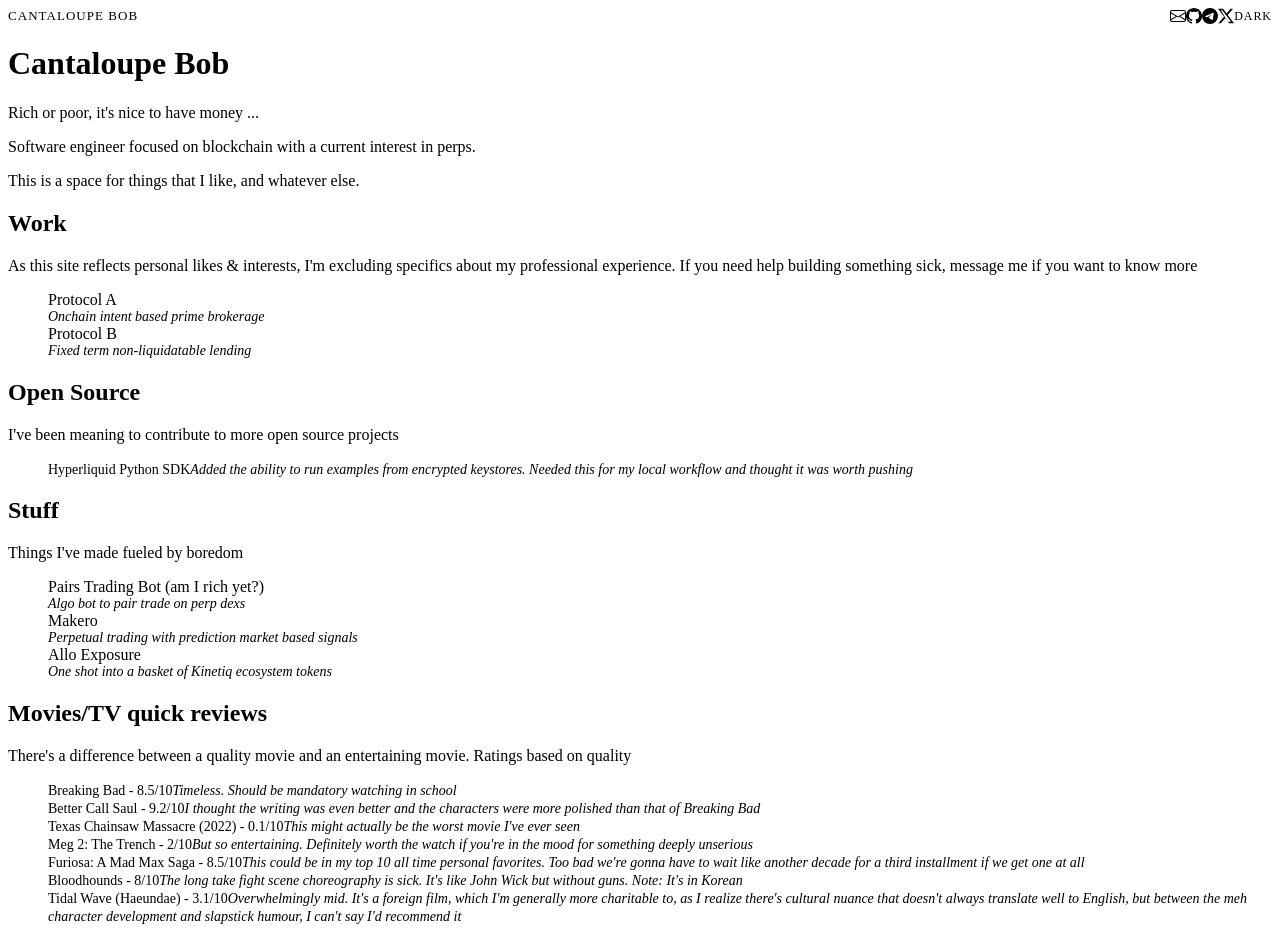
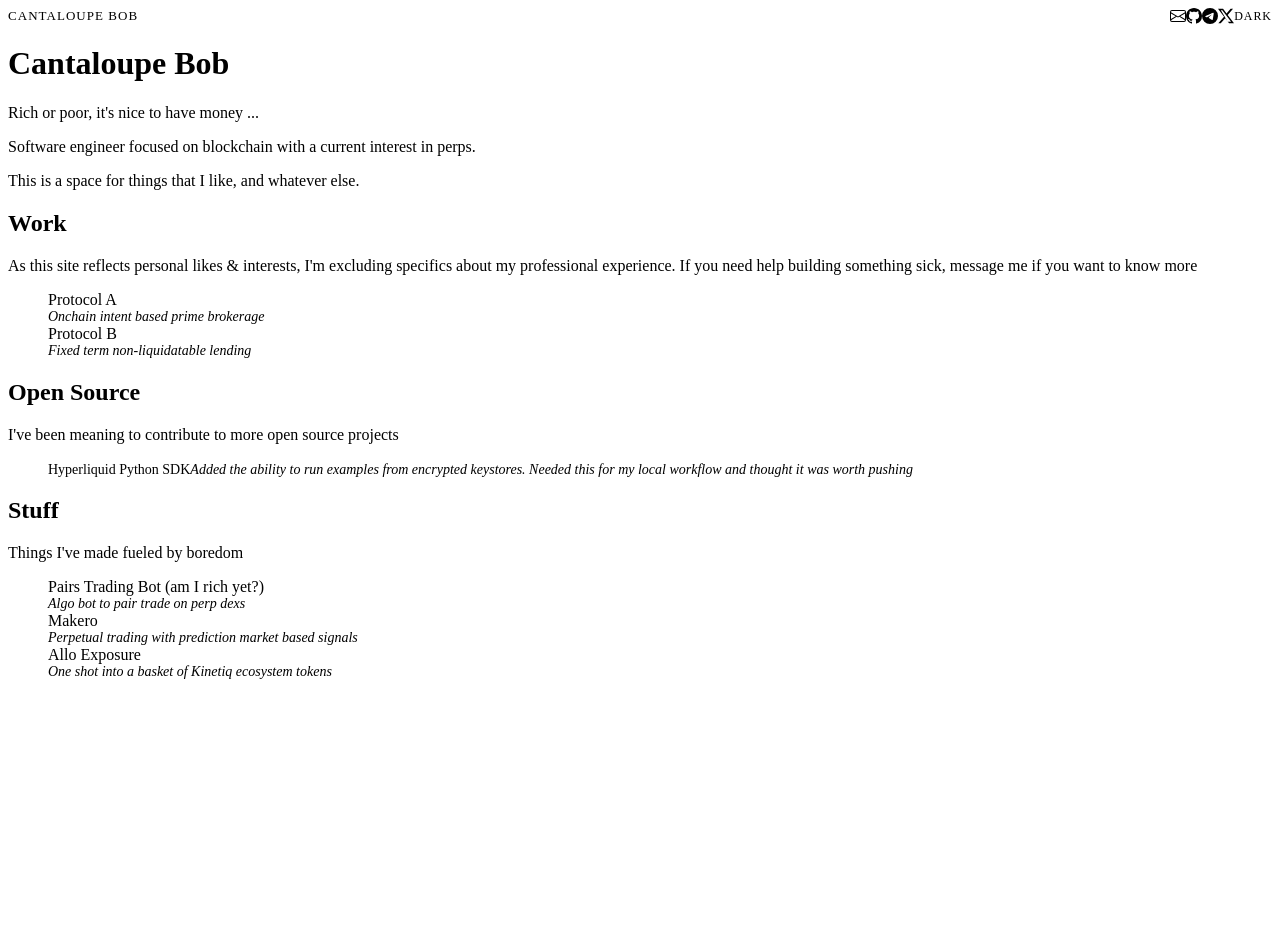
Before and after one commit to CantaloupeBob/CantaloupeBob.github.io, a React (Vite) app: page / in a window 1280 px wide. After the commit the page ends 800 px from the top, so only its background shows below. Built offline with nearby package versions, Linux system fonts and the light colour scheme; the HTML template or start-up script is replaced by a standard one.

Commit message:
remove reviews

```diff
--- a/src/pages/Home.tsx
+++ b/src/pages/Home.tsx
@@ -68,67 +68,6 @@ export default function Home() {
           ))}
         </ul>
       </Section>
-
-      <Section heading="Movies/TV quick reviews">
-        <p className="section-note">
-          There's a difference between a quality movie and an entertaining
-          movie. Ratings based on quality
-        </p>
-        <ul className="rapid-list">
-          <li>
-            <span className="item-title">Breaking Bad - 8.5/10</span>
-            <span className="item-meta">
-              Timeless. Should be mandatory watching in school
-            </span>
-          </li>
-          <li>
-            <span className="item-title">Better Call Saul - 9.2/10</span>
-            <span className="item-meta">
-              I thought the writing was even better and the characters were more
-              polished than that of Breaking Bad
-            </span>
-          </li>
-          <li>
-            <span className="item-title">
-              Texas Chainsaw Massacre (2022) - 0.1/10
-            </span>
-            <span className="item-meta">
-              This might actually be the worst movie I've ever seen
-            </span>
-          </li>
-          <li>
-            <span className="item-title">Meg 2: The Trench - 2/10</span>
-            <span className="item-meta">
-              But so entertaining. Definitely worth the watch if you're in the
-              mood for something deeply unserious
-            </span>
-          </li>
-          <li>
-            <span className="item-title">Furiosa: A Mad Max Saga - 8.5/10</span>
-            <span className="item-meta">
-              This could be in my top 10 all time personal favorites. Too bad
-              we're gonna have to wait like another decade for a third
-              installment if we get one at all
-            </span>
-          </li>
-          <li>
-            <span className="item-title">Bloodhounds - 8/10</span>
-            <span className="item-meta">
-              The long take fight scene choreography is sick. It's like John
-              Wick but without guns. Note: It's in Korean
-            </span>
-          </li>
-          <li>
-            <span className="item-title">Tidal Wave (Haeundae) - 3.1/10</span>
-            <span className="item-meta">
-              Overwhelmingly mid. It's a foreign film, which I'm generally more
-              charitable to, as I realize there's cultural nuance that doesn't
-              always translate well to English, but between the meh character
-              development and slapstick humour, I can't say I'd recommend it
-            </span>
-          </li>
-        </ul>
-      </Section>
     </div>
   );
 }
```
